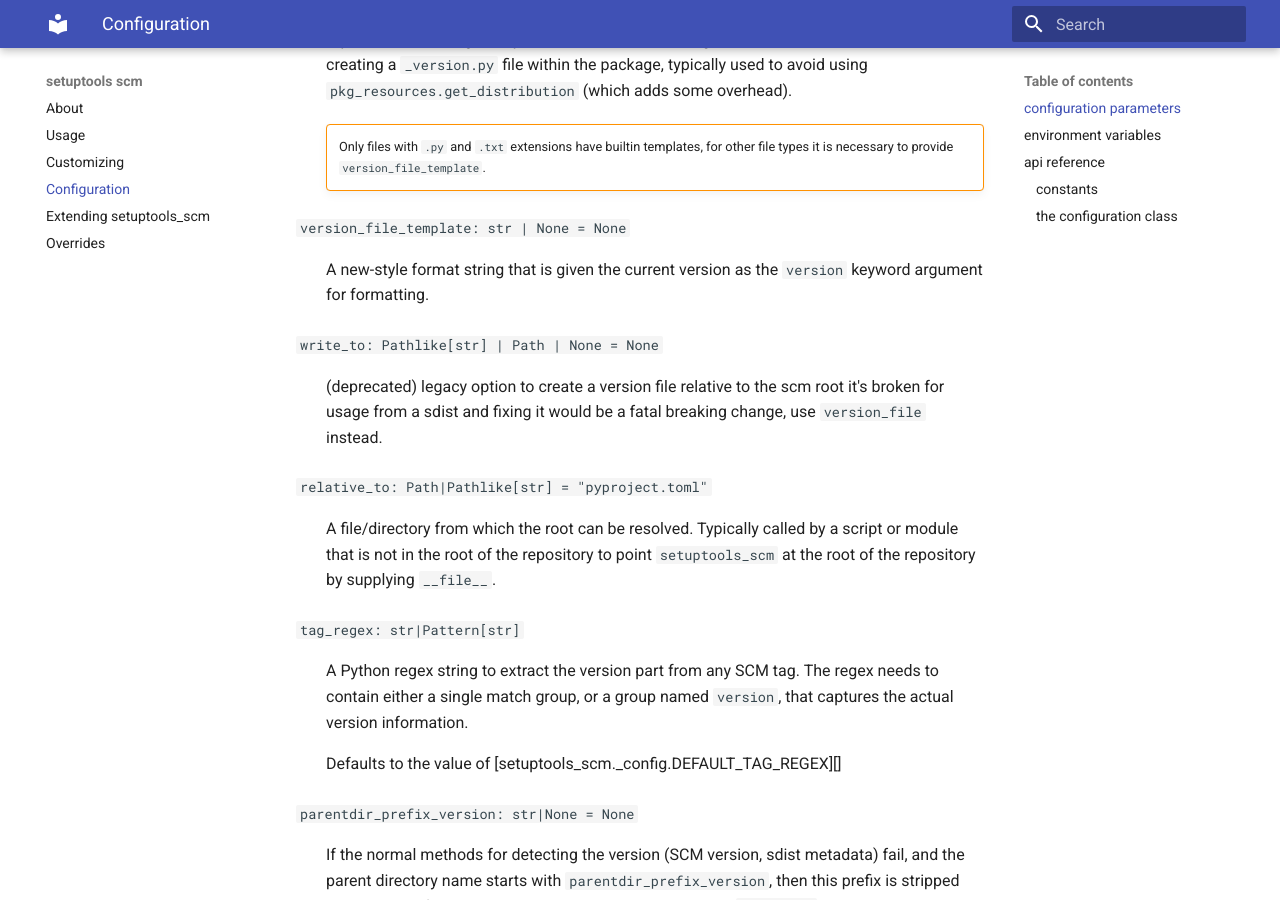
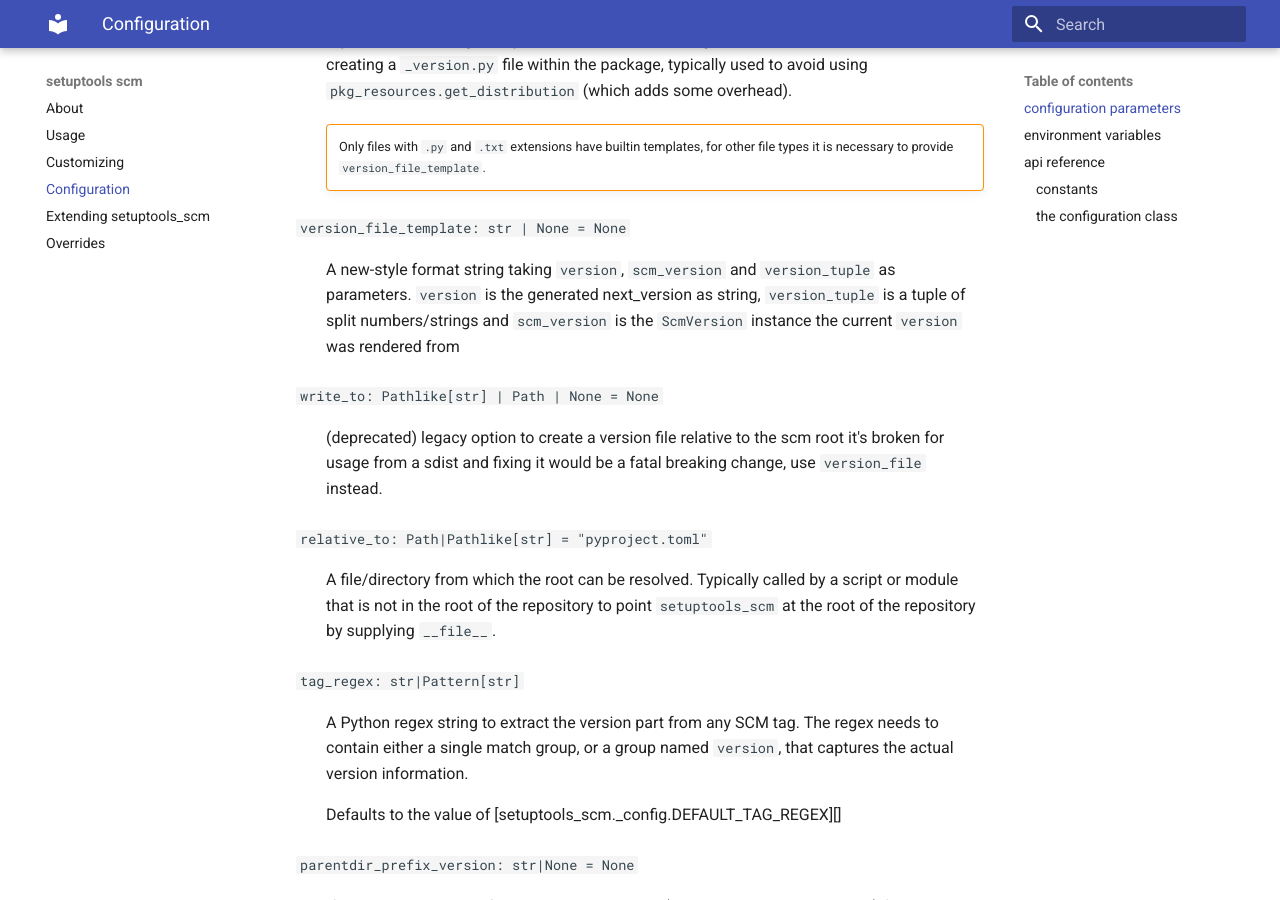
Before and after one commit to pypa/setuptools-scm, an MkDocs documentation site: the page built from docs/config.md, in a window 1280 px wide and 900 px high, scrolled down 663 px. Built offline with MkDocs 1.6.1 and Material for MkDocs 9.7.7, drawn with Linux system fonts in a browser that asks for light colours.

Commit message:
fix #966 - list all variables for version file templates

```diff
--- a/docs/config.md
+++ b/docs/config.md
@@ -30,8 +30,11 @@ Callables or other Python objects have to be passed in `setup.py` (via the `use_
         for other file types it is necessary to provide `version_file_template`.
 
 `version_file_template: str | None = None`
-:   A new-style format string that is given the current version as
-    the `version` keyword argument for formatting.
+:   A new-style format string taking `version`, `scm_version` and `version_tuple` as parameters.
+    `version` is the generated next_version as string,
+    `version_tuple` is a tuple of split numbers/strings and
+    `scm_version` is the `ScmVersion` instance the current `version` was rendered from
+
 
 `write_to: Pathlike[str] | Path | None = None`
 :  (deprecated) legacy option to create a version file relative to the scm root
```
